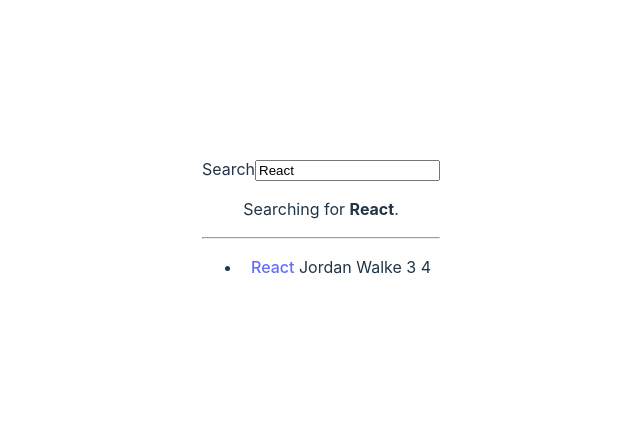
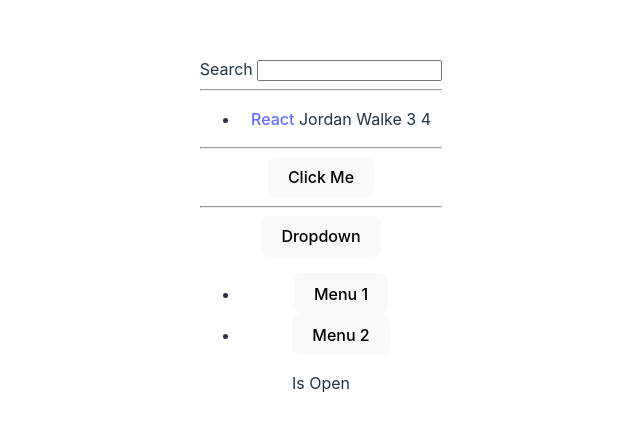
Before and after one commit to Leonid10011/learn_react, a React (Vite) app: page / in a window 1280 px wide. Shown: the part 174-606 px from the top of the page, without its empty margins (319-959 px from the left). Built offline with nearby package versions, Linux system fonts and the light colour scheme.

Commit message:
Added different button components

```diff
--- a/src/App.jsx
+++ b/src/App.jsx
@@ -26,6 +26,8 @@ const useStorageState = (key, initialState) => {
 
 const App = () => {
   const [searchTerm, setSearchterm] = useStorageState("search", "React");
+  const [dropdown, setDropdown] = useState(true);
+
 
   const stories = [
     {
@@ -63,14 +65,23 @@ const App = () => {
     return (s.filter(s => s.title.toLowerCase().includes(st.trim().toLowerCase())));
   }
 
+  const onClick = () => {
+    console.log("CLICK");
+  }
+
   return (
     <div>
-      <Search callbackFunction = {setSearchterm} text={searchTerm}/>
+      <InputWithLabel id="search" label="Search" callbackFunction = {setSearchterm} text={searchTerm}/>
       <hr />
       <List a={filterList(stories, searchTerm)}/>
+      <hr />
+      <Button id="btn1" name="Click Me" handleClick={onClick}/>
+      <hr />
+      <Dropdown value={dropdown} onClick={setDropdown}/>
     </div>
   );
 }
+
 
 const List = (props) => {
   return(
@@ -80,22 +91,19 @@ const List = (props) => {
   );
 }
 
-const Search = ({callbackFunction, text}) => {
+const InputWithLabel = ({id, type = "text", label, value, onInputChange}) => {
 
   const handleChange = event => {
     // A synthetic event
-    callbackFunction(event.target.value);
+    onInputChange(event.target.value);
   };
 
   return(
-    // Or use <> </> shorthand
-    <React.Fragment>
-      <label htmlFor="search">Search</label>
-      <input id="search" type="text" onChange={handleChange} value={text}/>
-      <p>
-        Searching for <strong>{text}</strong>.
-      </p>
-    </React.Fragment>
+    <>
+      <label htmlFor={id}>{label}</label>
+      &nbsp;
+      <input id={id} type={type} onChange={handleChange} value={value}/>
+    </>
   );
 }
 
@@ -115,5 +123,53 @@ const Element = ({title, url, author, num_comments, points}) => {
   )
 }
 
+const Button = ({id, name, handleClick, ...rest}) => {
+  return(
+    <>
+      <button type="button" id={id} onClick={handleClick}>{name}</button>
+    </>
+  )
+}
+
+const RadioButton = ({label, value, onChange}) => {
+  return(
+    <>
+      <input type="radio" value={value} onChange={onChange} />
+      {label}
+    </>
+  );
+}
+
+const CheckButton = ({label, value, onChange}) => {
+  return(
+    <>
+      <input type="checkbox" value={value} onChange={onChange}/>
+      {label}
+    </>
+  );
+}
+
+const Dropdown = ({value, onClick}) => {
+  const handleClick = (event) => {
+    onClick(!value);
+  }
+
+  return(
+    <>
+    <button onClick={handleClick}>Dropdown</button>
+      {value ? (
+      <ul className="menu">
+        <li className="menu-item">
+          <button>Menu 1</button>
+        </li>
+        <li className="menu-item">
+          <button>Menu 2</button>
+        </li>
+      </ul>
+      ) : null}
+      {value ? <div>Is Open</div> : <div>Is Closed</div>}
+    </>
+  );
+}
 
 export default App
```
